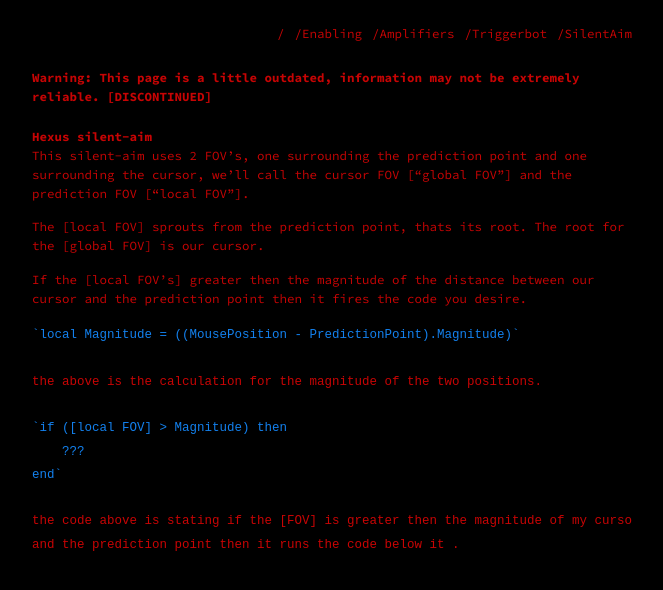
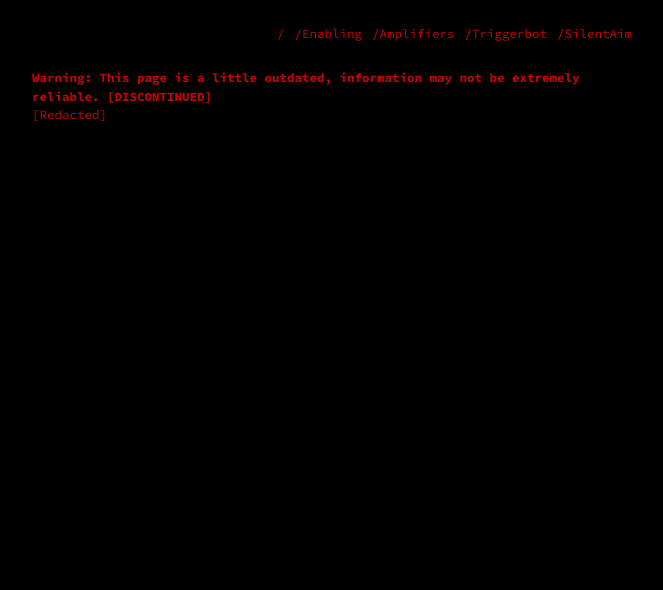
Before and after one commit to Darkfire0576/Darkus, a Jekyll site: the page built from SilentAim.md, in a window 1280 px wide. Shown: the top 590 px of the page, without its empty margins (308-971 px from the left). Built offline with Jekyll 4.4.1, drawn with Linux system fonts in a browser that asks for light colours.

Commit message:
Update SilentAim.md

````diff
--- a/SilentAim.md
+++ b/SilentAim.md
@@ -5,24 +5,4 @@ permalink: /SilentAim
 ---
 # Warning: This page is a little outdated, information may not be extremely reliable. [DISCONTINUED]
 
-
-### Hexus silent-aim
-
-This silent-aim uses 2 FOV's, one surrounding the prediction point and one surrounding the cursor, we'll call the cursor FOV ["global FOV"] and the prediction FOV ["local FOV"].
-
-The [local FOV] sprouts from the prediction point, thats its root. The root for the [global FOV] is our cursor.
-
-If the [local FOV's] greater then the magnitude of the distance between our cursor and the prediction point then it fires the code you desire.
-
-```markdown
-`local Magnitude = ((MousePosition - PredictionPoint).Magnitude)`
-
-the above is the calculation for the magnitude of the two positions.
-
-`if ([local FOV] > Magnitude) then
-    ???
-end`
-
-the code above is stating if the [FOV] is greater then the magnitude of my cursor
-and the prediction point then it runs the code below it .
-```
+[Redacted]
````
